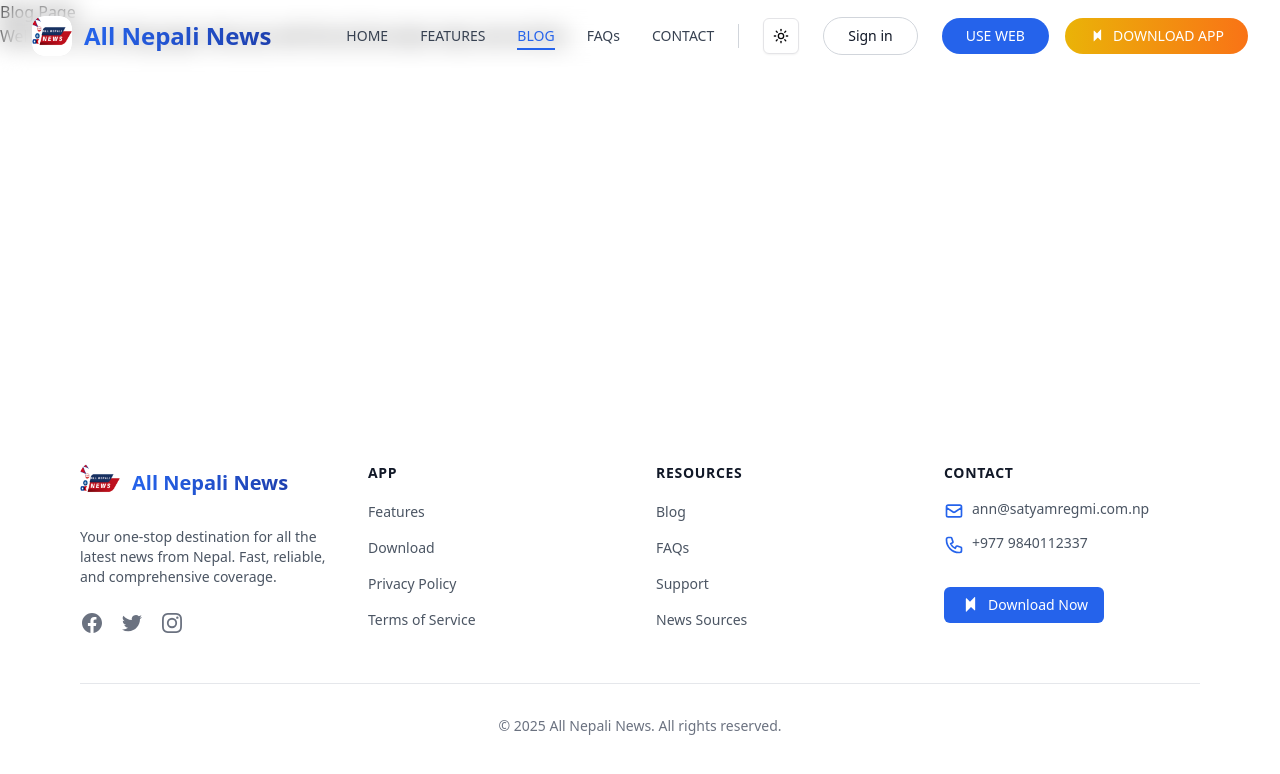
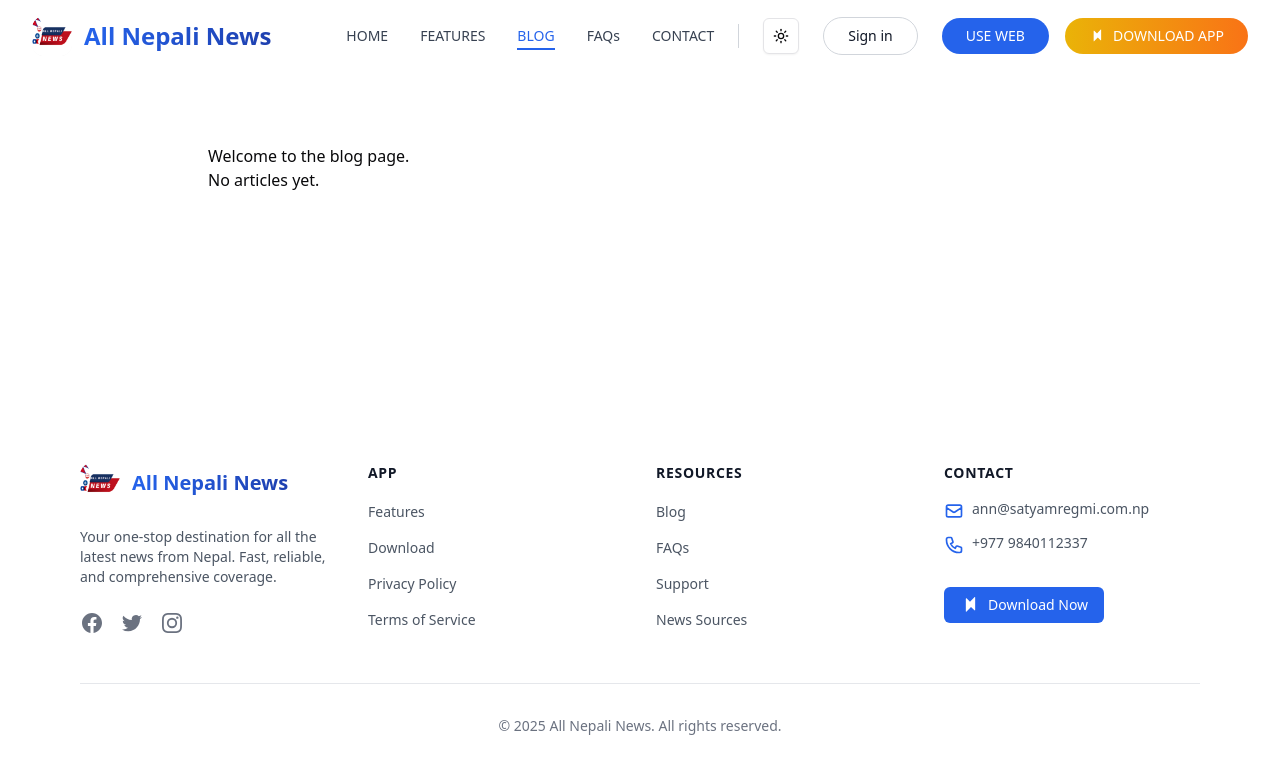
Before and after one commit to regmisatyam/allnepalinews-njs, a Next.js app: page /blog in a window 1280 px wide. Shown: the top 774 px of the page. Built offline with nearby package versions, Linux system fonts and the light colour scheme; no server answers.

Commit message:
Hide development modal and update blog page

```diff
--- a/app/blog/page.jsx
+++ b/app/blog/page.jsx
@@ -2,9 +2,9 @@ import React from 'react';
 
 const BlogPage = () => {
     return (
-        <div>
-            <h1>Blog Page</h1>
-            <p>Welcome to the blog page. Here you will find all the latest news and articles.</p>
+        <div className='container max-w-4xl mx-auto py-12 px-4 mt-24'>
+            <p>Welcome to the blog page.</p>
+            <p>No articles yet.</p>
         </div>
     );
 };
--- a/app/page.tsx
+++ b/app/page.tsx
@@ -79,7 +79,7 @@ export default function Home() {
         </div>
       </section>
 
-      <DevelopmentModal />
+      {/* <DevelopmentModal /> */}
       <SectionTwo />
       <SectionThree />
       <Stats />
```
